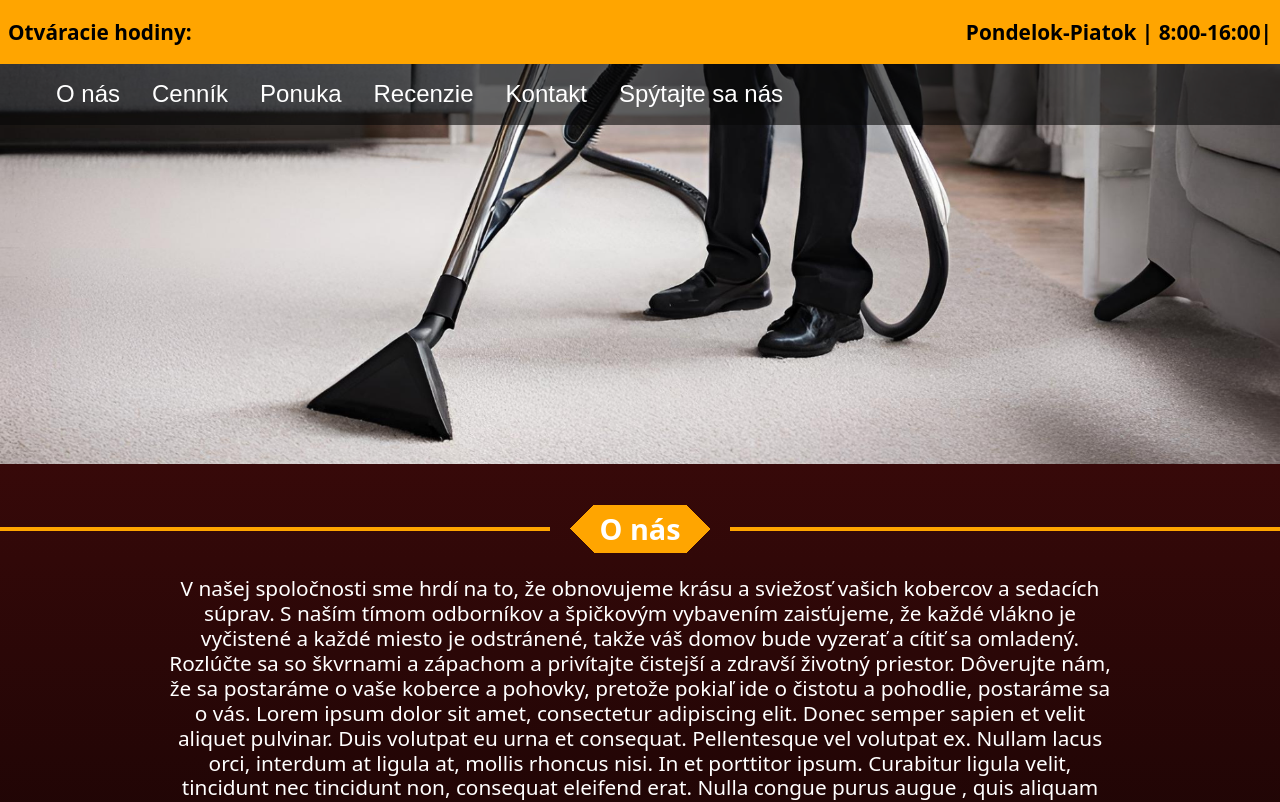
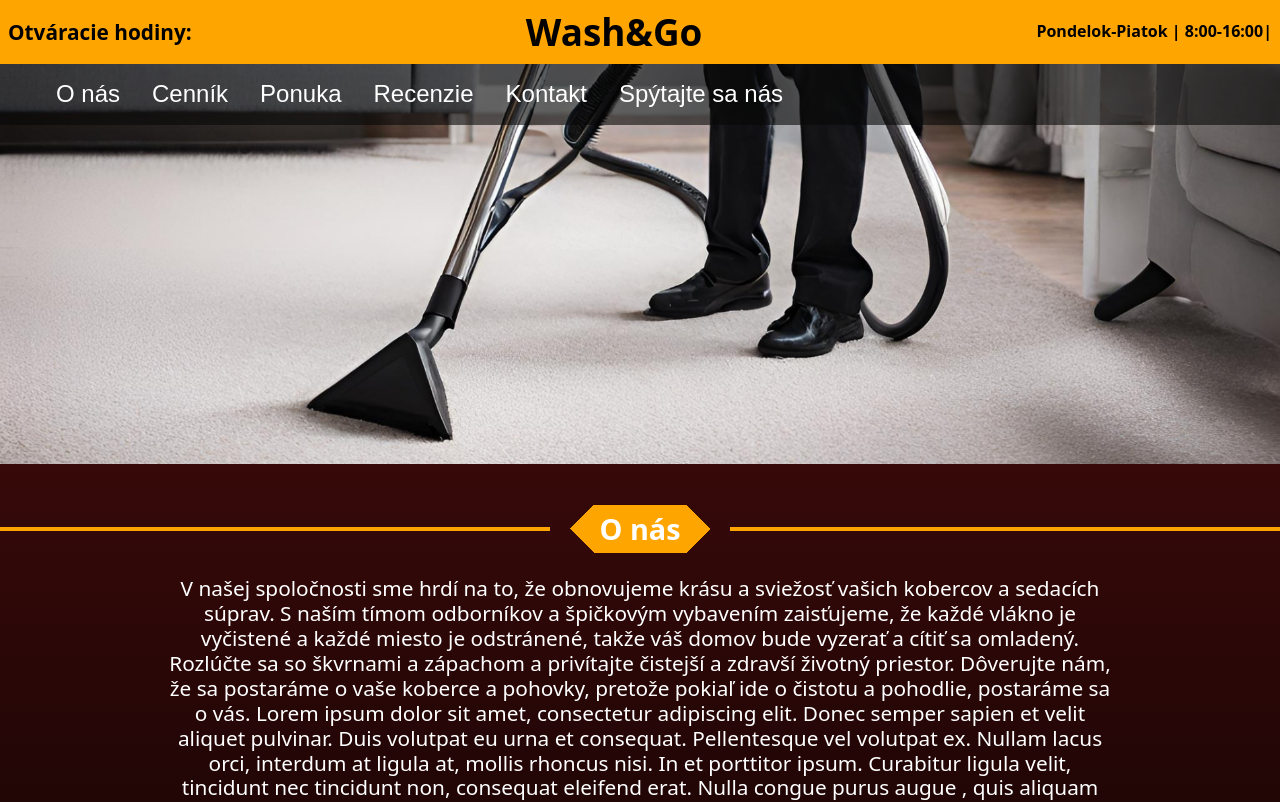
Before and after one commit to Roberto19889/Cleaning, a plain HTML site: page index.html in a window 1280 px wide. Shown: the top 802 px of the page. Drawn offline with Linux system fonts and the light colour scheme.

Commit message:
Cleaning

```diff
--- a/css/styles.css
+++ b/css/styles.css
@@ -42,7 +42,7 @@ header{
   padding: 0.5rem;
   height: 3rem;
   font-weight: bold;
-  font-size: clamp(0.8rem,2.5vw,1.3rem)
+  font-size: clamp(0.8rem,2.5vw,1rem)
 }
 
 
--- a/index.html
+++ b/index.html
@@ -16,6 +16,7 @@
 
     <div class="opening">
         <p>Otváracie hodiny:</p>
+        <h1>Wash&Go</h1>
         <span class="kickout"> Pondelok-Piatok | 8:00-16:00| </span>
     </div>
 
```
